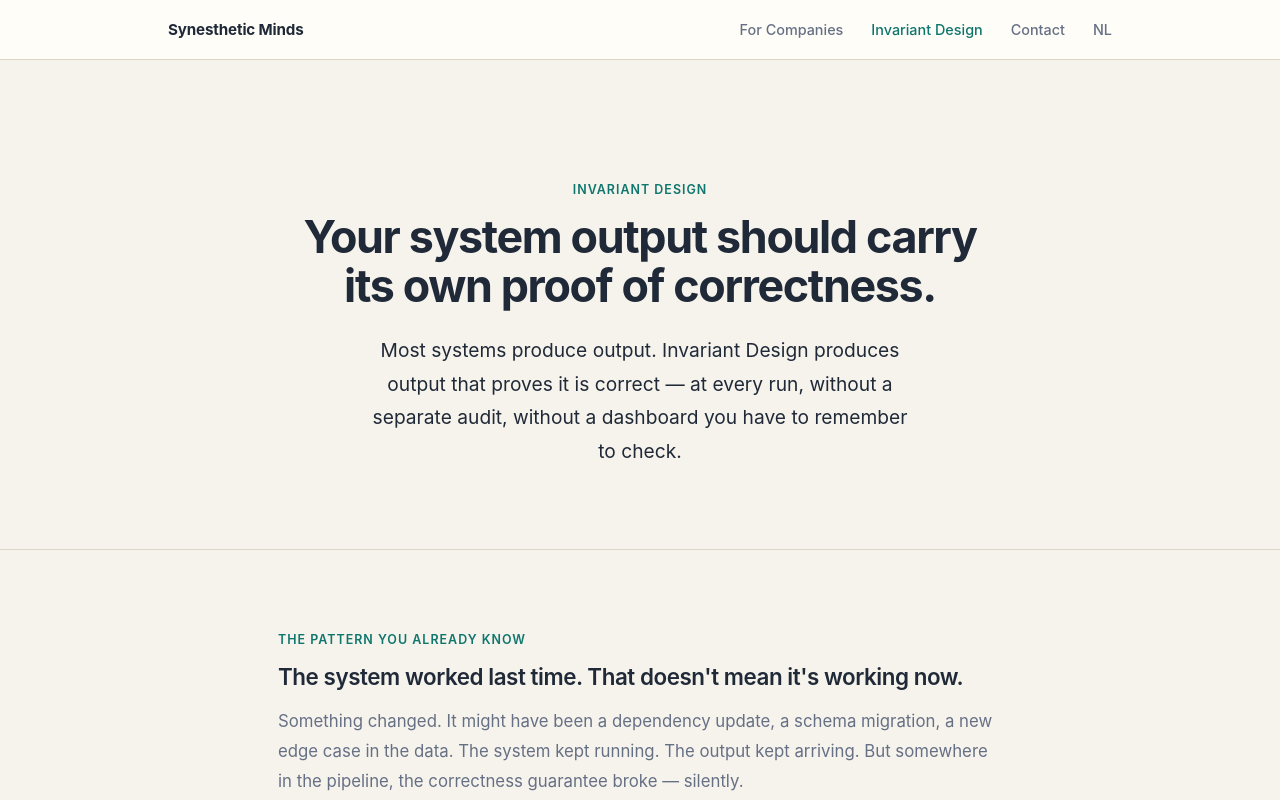
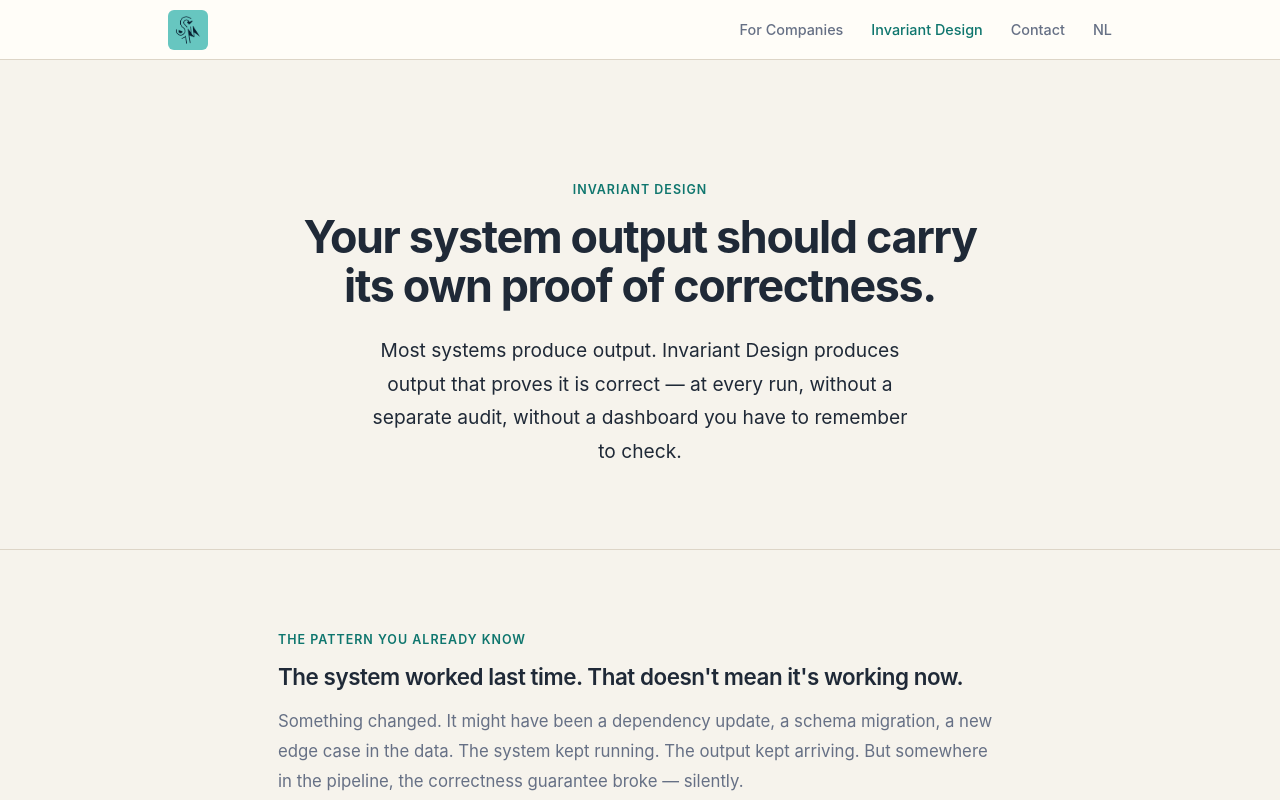
Before and after one commit to GertjanAntonisse/synestheticminds-website, a Next.js app: page /en/invariant-design in a window 1280 px wide. Shown: the top 800 px of the page. Built offline with nearby package versions, Linux system fonts and the light colour scheme.

Commit message:
Replace nav text with logo image

```diff
--- a/app/components/Nav.tsx
+++ b/app/components/Nav.tsx
@@ -1,6 +1,7 @@
 'use client';
 
 import Link from 'next/link';
+import Image from 'next/image';
 import { usePathname } from 'next/navigation';
 import styles from './nav.module.css';
 import type { Locale } from '../../lib/i18n';
@@ -36,7 +37,14 @@
     <nav className={styles.nav}>
       <div className={styles.inner}>
         <Link href={`/${locale}`} className={styles.logo}>
-          Synesthetic Minds
+          <Image
+            src="/logo.jpg"
+            alt="Synesthetic Minds"
+            width={40}
+            height={40}
+            className={styles.logoImg}
+            priority
+          />
         </Link>
         <ul className={styles.links}>
           <li>
--- a/app/components/nav.module.css
+++ b/app/components/nav.module.css
@@ -18,16 +18,22 @@
 }
 
 .logo {
-  font-size: 0.95rem;
-  font-weight: 700;
-  color: var(--ink);
+  display: flex;
+  align-items: center;
   text-decoration: none;
-  letter-spacing: -0.01em;
-  white-space: nowrap;
+  flex-shrink: 0;
 }
 
-.logo:hover {
-  color: var(--accent);
+.logoImg {
+  display: block;
+  width: 40px;
+  height: 40px;
+  border-radius: 6px;
+  transition: opacity 0.15s;
+}
+
+.logo:hover .logoImg {
+  opacity: 0.85;
 }
 
 .links {
```
Also changed, not shown: public/logo.jpg (added).
